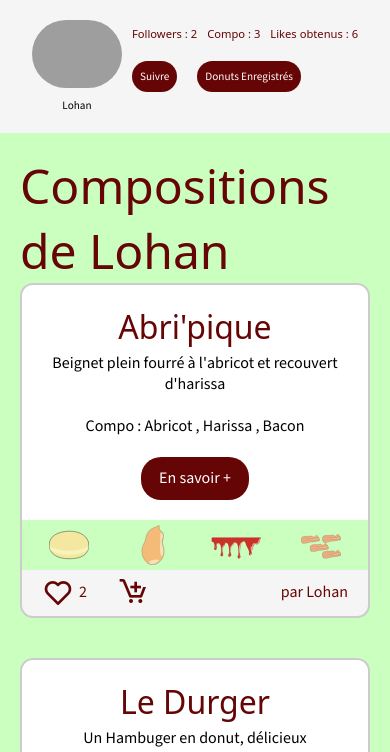
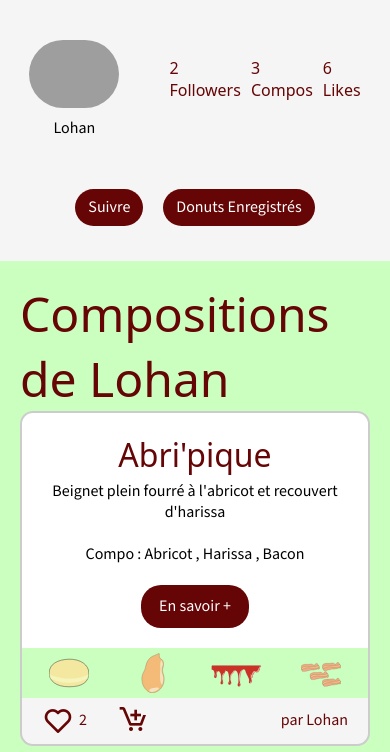
Before and after one commit to LohanVapaille/sweet-place-culinary-community-platform, a PHP site: page /profil.php?id=3 in a window 390 px wide. Shown: the part 110-862 px from the top of the page. Run offline with PHP 8.4, Linux system fonts and the light colour scheme; data comes from the database, SQL or seed files in the repository; some web fonts are replaced; grey boxes are pictures that could not be loaded.

Commit message:
change profil header

```diff
--- a/css/profil.css
+++ b/css/profil.css
@@ -4,13 +4,21 @@
   --maincolor: #cbffbf;
   --textcolor: #660505;
 }
+.infoprofil {
+  background-color: whitesmoke;
+  display: flex;
+  flex-direction: column;
+  align-items: flex-start;
+  justify-content: center;
+  padding-left: 120px;
+}
 
-.infoprofil {
+.allinfoprofil {
   background-color: whitesmoke;
   display: flex;
   align-items: center;
   padding: 20px;
-  padding-left: 120px;
+
   gap: 50px;
 }
 
@@ -34,6 +42,7 @@
   gap: 20px;
   font-family: var(--textfont);
 }
+
 .btn {
   font-family: var(--textfont);
 }
@@ -66,6 +75,10 @@
   justify-items: center;
 }
 
+.phonedesign {
+  display: flex;
+}
+
 .donut-card {
   background: #fff;
   padding: 1rem;
@@ -87,6 +100,12 @@
   justify-content: center;
   gap: 10px;
 }
+
+.right {
+  display: flex;
+  flex-direction: column;
+  gap: 20px;
+}
 .donut-card img {
   max-height: 70%;
   border-radius: 8px;
@@ -100,6 +119,7 @@
   .infoprofil {
     gap: 10px;
     justify-content: center;
+    align-items: center;
     padding: 20px;
   }
   .infoprofil img {
@@ -114,7 +134,7 @@
   .infoprofil .right .infos,
   .btnprofil .btn,
   .infoprofil {
-    font-size: 0.7rem;
+    font-size: 1rem;
   }
 
   .onlydesk {
@@ -124,4 +144,30 @@
   .btnprofil .btn {
     padding: 5px;
   }
+
+  /* --- Règle pour une seule carte --- */
+  /* Cible le conteneur avec la nouvelle classe */
+  .cards-container.single-item {
+    /* Rétablit le comportement de grille par défaut (auto-fit) */
+    grid-template-columns: repeat(auto-fit, minmax(300px, 1fr));
+
+    /* Annule le centrage forcé */
+    justify-items: unset; /* ou 'initial' */
+  }
+
+  /* Annule le positionnement forcé sur la première colonne */
+  .cards-container.single-item > .onecard-container {
+    grid-column: unset; /* L'enfant reprend le comportement normal de la grille */
+  }
+
+  .onlyphonebtnprofil .btn {
+    padding-left: 10px;
+    padding-right: 10px;
+  }
 }
+
+@media (min-width: 789px) {
+  .onlyphone {
+    display: none;
+  }
+}
--- a/css/styles.css
+++ b/css/styles.css
@@ -325,6 +325,10 @@ h3 {
   h1 {
     text-align: center;
   }
+
+  .welcome {
+    text-align: center;
+  }
 }
 
 @media (min-width: 789px) {
--- a/profil.php
+++ b/profil.php
@@ -58,6 +58,7 @@ $likedDonuts = getLikedCompositions($pdo, $creator_id);
 
 
     <div class="infoprofil">
+        <div class="allinfoprofil">
             <div class="left">
                 <img src="<?= !empty($user['photo']) ? htmlspecialchars($user['photo'], ENT_QUOTES) : 'images/design/profil.webp' ?>"
                     alt="photo profil">
@@ -66,14 +67,19 @@ $likedDonuts = getLikedCompositions($pdo, $creator_id);
             </div>
 
             <div class="right">
+
                 <div class="infos">
                     <p class='onlydesk'><?= htmlspecialchars($user['login'], ENT_QUOTES) ?></p>
-                <p><span class="green">Followers : </span><?= $total_follow ?></p>
-                <p><span class="green">Compo : </span><?= count($compositions) ?></p>
-                <p><span class="green">Likes obtenus : </span><?= $total_likes ?></p>
+                    <p><span class="chiffre"><?= $total_follow ?> </span><span class="ecrit">Followers</span></p>
+                    <p><span class="chiffre"><?= count($compositions) ?> </span><span class="ecrit">Compos<span
+                                class='onlydesk'>itions</span></span>
+                    </p>
+                    <p><span class="chiffre"><?= $total_likes ?> </span><span class="ecrit">Likes <span
+                                class='onlydesk'>Obtenus</span></span></p>
+
                 </div>
 
-            <div class="btnprofil">
+                <div class="btnprofil onlydesk">
                     <?php if ($user_id === $creator_id): ?>
                         <a href='modifprofil.php' class="btn edit-profile">Modifier le profil</a>
                     <?php else: ?>
@@ -91,6 +97,23 @@ $likedDonuts = getLikedCompositions($pdo, $creator_id);
                 <p><?php echo $user['description'] ?></p>
             </div>
         </div>
+        <div class="btnprofil onlyphone onlyphonebtnprofil">
+            <?php if ($user_id === $creator_id): ?>
+                <a href='modifprofil.php' class="btn edit-profile">Modifier le profil</a>
+            <?php else: ?>
+                <button class="btn follow subscribe-btn <?= $is_following ? 'following' : '' ?>"
+                    data-user="<?= $creator_id ?>">
+                    <?= $is_following ? 'Suivit' : "Suivre" ?>
+                </button>
+            <?php endif; ?>
+            <a href='profil.php?id=<?php echo $creator_id ?>#likeddonuts' class="btn edit-profile">Donuts
+                Enregistrés</a>
+        </div>
+    </div>
+
+
+
+
 
     <?php
     // ... (code précédent)
```
Lines whose indentation alone changed are shown as unchanged.
